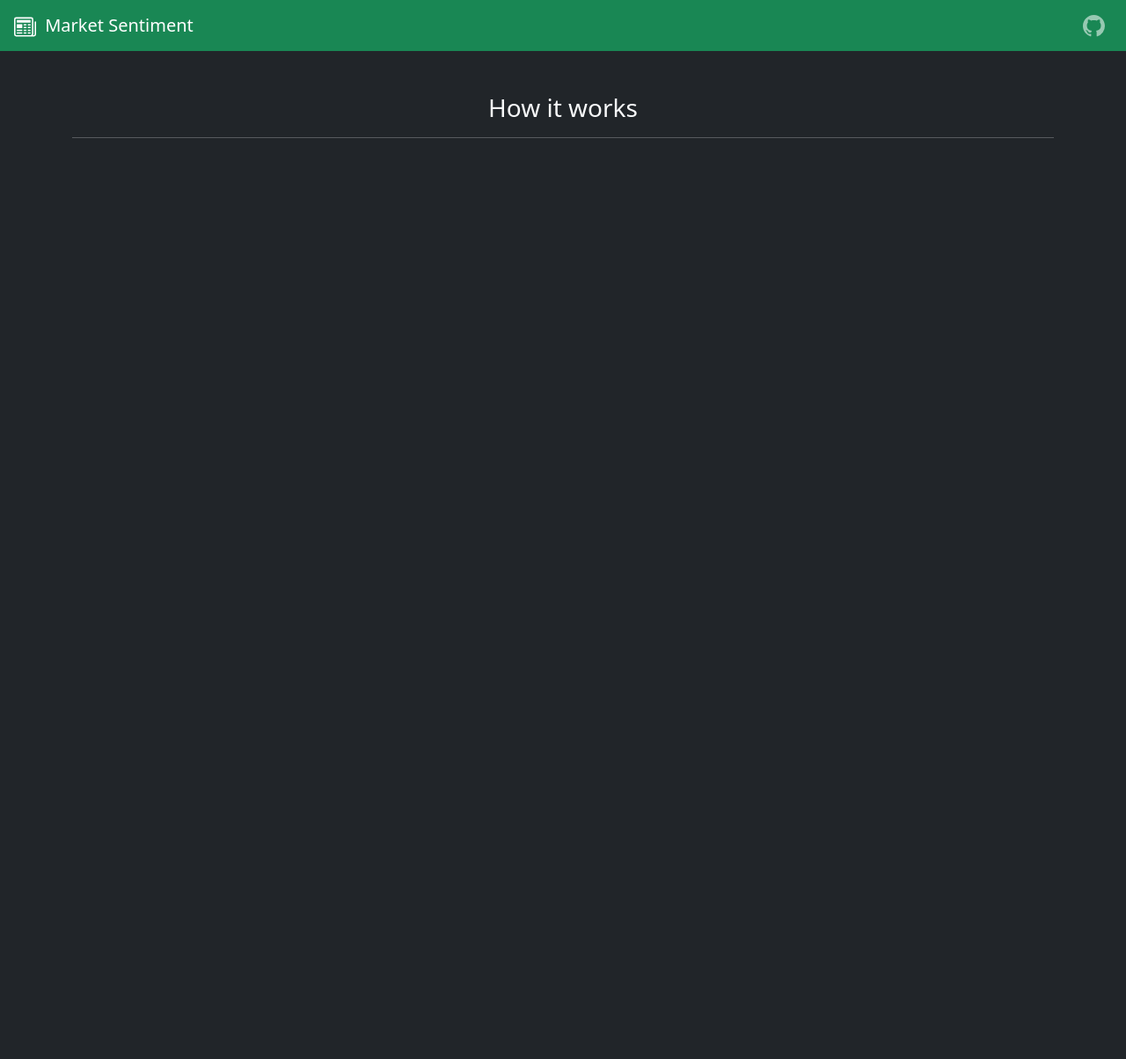
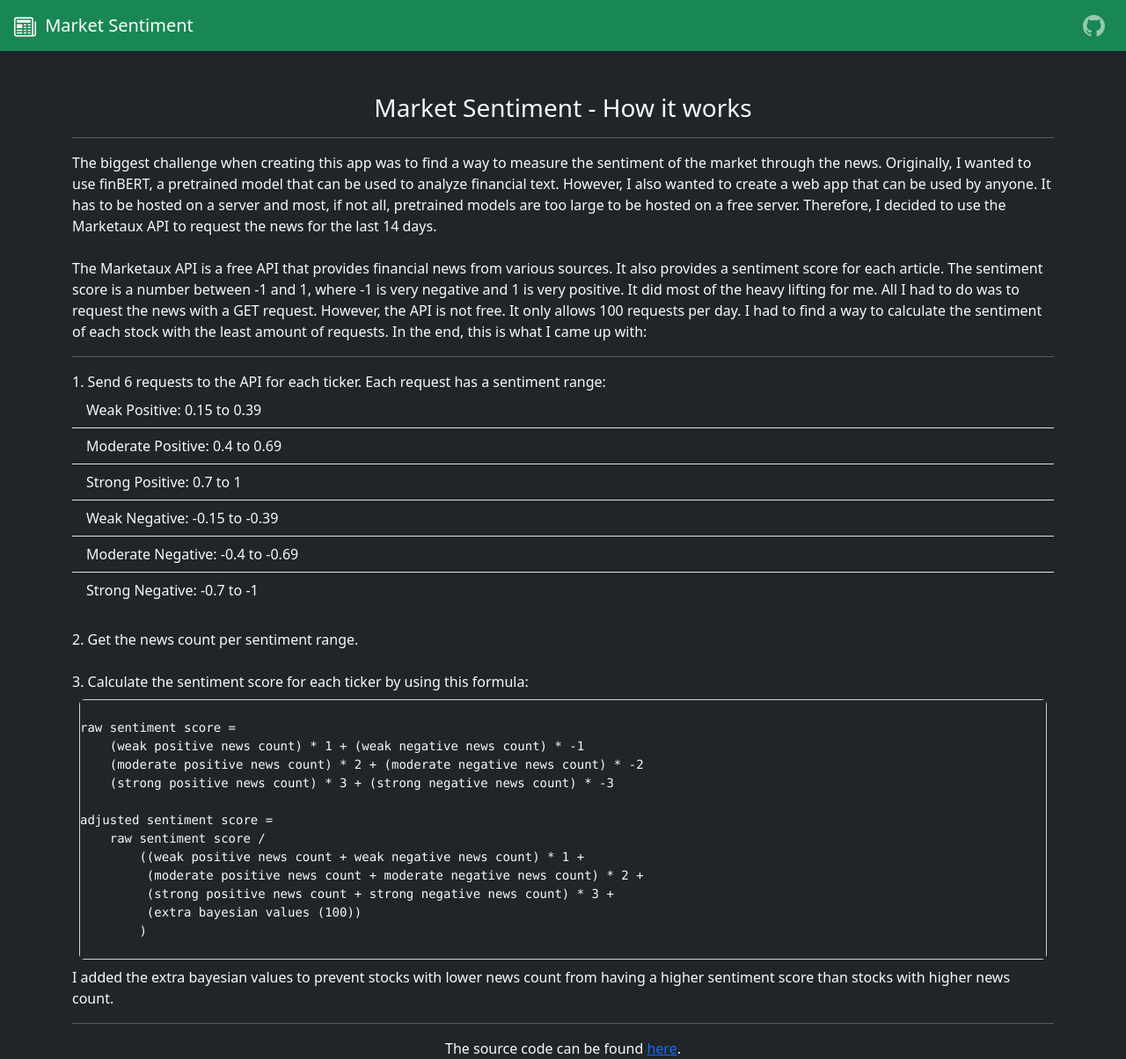
Before and after one commit to Eric-exe/Market-Sentiment, a Flask app: page /how_it_works in a window 1280 px wide. Shown: the whole page at 88% size. Before the commit the page ends 157 px from the top, so only its background shows below. Run offline with Flask 3, Linux system fonts and the light colour scheme; parts of the project's set-up code (start-up, migrations or seed data) failed here and were passed over.

Commit message:
Finish how it works page and minor fixes

```diff
--- a/api/data/stock.py
+++ b/api/data/stock.py
@@ -83,10 +83,9 @@ class Stock:
                 timedelta(seconds=15)):
 
             ticker_prices = self.data.tickers_info.price
+            self.data.current_prices_date_logged = datetime.now()
             for ticker in self.data.tickers:
                 self.data.current_prices[ticker] = ticker_prices[ticker]["regularMarketPrice"]
-
-            self.data.current_prices_date_logged = datetime.now()
 
     def get_stock_data(self, request_time):
         """Return the stock data in a dictionary."""
--- a/client/static/update.js
+++ b/client/static/update.js
@@ -68,4 +68,4 @@ function updatePrices() {
     });
 }
 
-setInterval(updatePrices, 15000);
+setInterval(updatePrices, 2500);
--- a/client/templates/how_it_works.html
+++ b/client/templates/how_it_works.html
@@ -51,8 +51,59 @@
     <div class="container">
         <div class="row">
             <div class="col--12">
-                <h3 class="text-center mt-5">How it works</h3>
+                <h3 class="text-center mt-5">Market Sentiment - How it works</h3>
                 <hr class="bg-light">
+                The biggest challenge when creating this app was to find a way to measure the sentiment of the market through
+                the news. Originally, I wanted to use finBERT, a pretrained model that can be used to analyze financial text.
+                However, I also wanted to create a web app that can be used by anyone. It has to be hosted on a server and
+                most, if not all, pretrained models are too large to be hosted on a free server. Therefore, I decided to
+                use the Marketaux API to request the news for the last 14 days.
+                <br><br>
+                The Marketaux API is a free API that provides financial news from various sources. It also provides a sentiment
+                score for each article. The sentiment score is a number between -1 and 1, where -1 is very negative and 1 is
+                very positive. It did most of the heavy lifting for me. All I had to do was to request the news with a GET request.
+                However, the API is not free. It only allows 100 requests per day. I had to find a way to calculate the sentiment
+                of each stock with the least amount of requests. In the end, this is what I came up with:
+                <hr>
+                1. Send 6 requests to the API for each ticker. Each request has a sentiment range:
+                <ul class="list-group list-group-flush">
+                    <li class="list-group-item bg-dark text-light">Weak Positive: 0.15 to 0.39</li>
+                    <li class="list-group-item bg-dark text-light">Moderate Positive: 0.4 to 0.69</li>
+                    <li class="list-group-item bg-dark text-light">Strong Positive: 0.7 to 1</li>
+                    <li class="list-group-item bg-dark text-light">Weak Negative: -0.15 to -0.39</li>
+                    <li class="list-group-item bg-dark text-light">Moderate Negative: -0.4 to -0.69</li>
+                    <li class="list-group-item bg-dark text-light">Strong Negative: -0.7 to -1</li>
+                </ul>
+                <br>
+                2. Get the news count per sentiment range.
+                <br><br>
+                3. Calculate the sentiment score for each ticker by using this formula:
+                <div class="card m-2">
+                    <div class="card-body  bg-dark text-light border-secondary p-0">
+                        <pre class="mb-0">
+
+raw sentiment score =
+    (weak positive news count) * 1 + (weak negative news count) * -1
+    (moderate positive news count) * 2 + (moderate negative news count) * -2
+    (strong positive news count) * 3 + (strong negative news count) * -3
+
+adjusted sentiment score =
+    raw sentiment score /
+        ((weak positive news count + weak negative news count) * 1 +
+         (moderate positive news count + moderate negative news count) * 2 +
+         (strong positive news count + strong negative news count) * 3 +
+         (extra bayesian values (100))
+        )
+                        </pre>
+                    </div>
+                </div>
+                I added the extra bayesian values to prevent stocks with lower news count from having a higher sentiment score
+                than stocks with higher news count.
+                <hr>
+                <div class="text-center">
+                    The source code can be found
+                    <a href="https://github.com/EricLin-jpg/Market-Sentiment" target="_blank">here</a>.
+                </div>
             </div>
     </div>
     <script src="https://cdn.jsdelivr.net/npm/bootstrap@5.3.0/dist/js/bootstrap.bundle.min.js"
--- a/config/config.ini
+++ b/config/config.ini
@@ -3,7 +3,7 @@ WEAK_BEGIN=0.15
 WEAK_END=0.39
 MODERATE_BEGIN=0.4
 MODERATE_END=0.69
-STRONG_BEGIN=0.6
+STRONG_BEGIN=0.7
 STRONG_END=1
 
 [SENTIMENT_WEIGHT]
```
Also changed, not shown: 2 other files.
